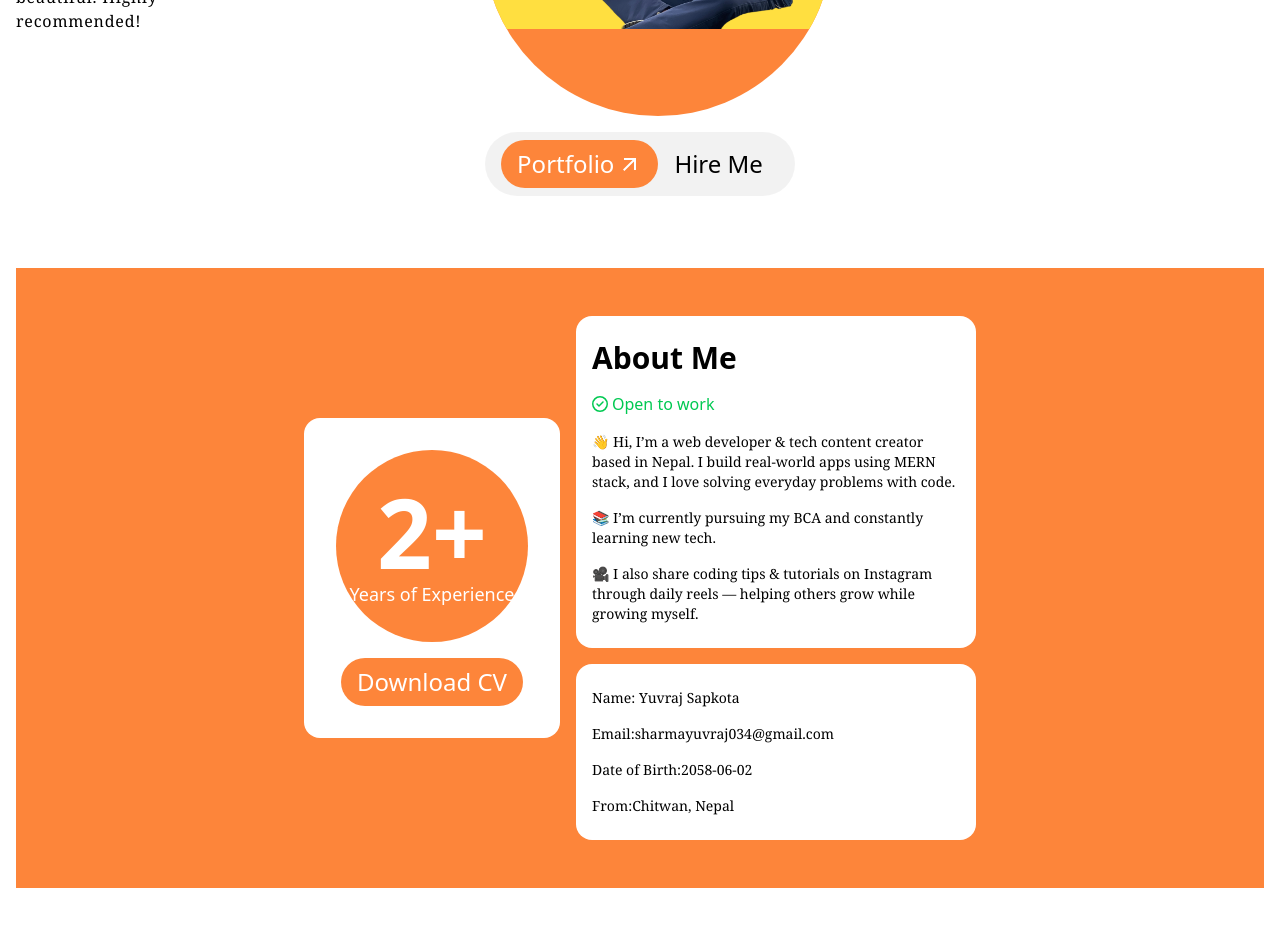
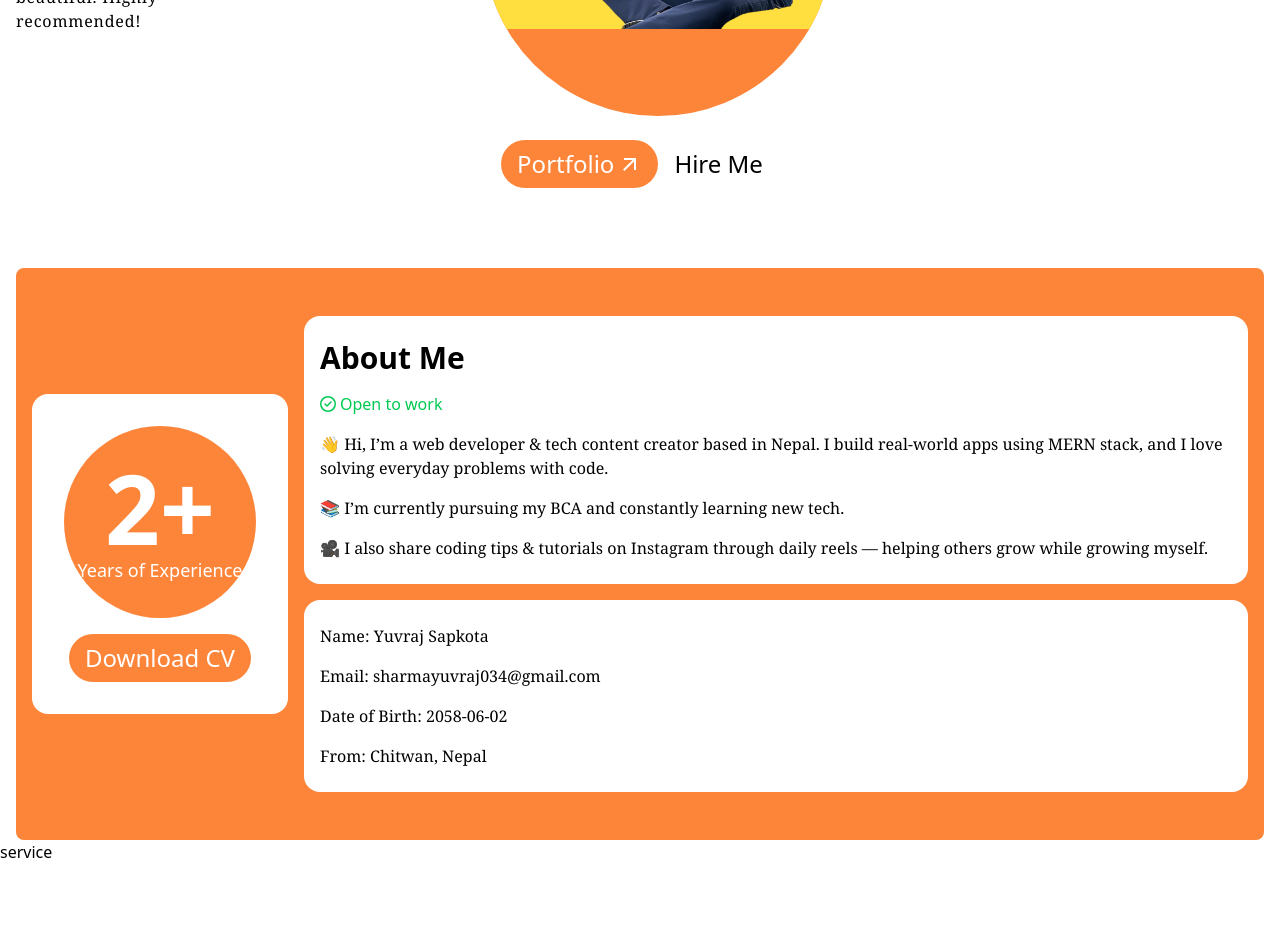
Before and after one commit to yuvraj-sapkota/portfolio, a React (Vite) app in the folder frontend/: page / in a window 1280 px wide. Shown: the part 580-1506 px from the top of the page. Built offline with nearby package versions, Linux system fonts and the light colour scheme.

Commit message:
finishing the about me section

```diff
--- a/frontend/src/App.jsx
+++ b/frontend/src/App.jsx
@@ -1,6 +1,7 @@
 import AboutMe from "./components/AboutMe";
 import HeaderSection from "./components/HeaderSeaction";
 import Navbar from "./components/Navbar";
+import Service from "./components/Service";
 
 const App = () => {
   return (
@@ -8,6 +9,7 @@ const App = () => {
       <Navbar />
       <HeaderSection />
       <AboutMe/>
+      <Service/>
     </>
   );
 };
--- a/frontend/src/components/AboutMe.jsx
+++ b/frontend/src/components/AboutMe.jsx
@@ -3,8 +3,8 @@ import { FaRegCircleCheck } from "react-icons/fa6";
 const AboutMe = () => {
   return (
     <>
-      <div className="max-w-[1300px] mx-auto mt-18 px-4">
-        <div className=" bg-[#FD853A] flex flex-col md:flex-row items-center justify-center gap-4  py-12 px-4">
+      <div className="max-w-[1300px] mx-auto mt-18 px-4 ">
+        <div className=" bg-[#FD853A] rounded-lg flex flex-col md:flex-row items-center justify-center gap-4  py-12 px-4">
           <div className="  bg-white rounded-2xl p-4  md:p-8 flex items-center  flex-col gap-4">
             <div className=" bg-[#FD853A] rounded-full w-48 h-48 flex items-center justify-center text-white flex-col">
               <p className="text-8xl font-extrabold ">2+</p>
@@ -16,38 +16,40 @@ const AboutMe = () => {
               </button>
             </div>
           </div>
-          <div className="   flex flex-col  gap-4 max-w-[400px]">
+          <div className="   flex flex-col  gap-4 ">
             <div className="bg-white rounded-2xl py-6 px-4 flex items-start  flex-col gap-4">
               <h1 className="text-3xl font-bold">About Me</h1>
               <p className="flex items-center justify-start gap-1 text-green-500">
                 <FaRegCircleCheck />
                 Open to work
               </p>
-              <p className="text-sm font-serif text-black">
-              👋 Hi, I’m a web developer & tech content creator based in Nepal. I build real-world apps using MERN stack, and I love solving everyday problems with code.
-
-
+              <p className=" font-serif text-black">
+                👋 Hi, I’m a web developer & tech content creator based in
+                Nepal. I build real-world apps using MERN stack, and I love
+                solving everyday problems with code.
               </p>
-              <p className="text-sm font-serif text-black">
-               📚 I’m currently pursuing my BCA and constantly learning new tech.
-
-
+              <p className=" font-serif text-black">
+                📚 I’m currently pursuing my BCA and constantly learning new
+                tech.
               </p>
-              <p className="text-sm font-serif text-black">🎥 I also share coding tips & tutorials on Instagram through daily reels — helping others grow while growing myself.</p>
+              <p className=" font-serif text-black">
+                🎥 I also share coding tips & tutorials on Instagram through
+                daily reels — helping others grow while growing myself.
+              </p>
             </div>
             <div className="bg-white rounded-2xl   py-6 px-4">
-                <ul className="flex flex-col gap-4 text-sm font-serif text-black">
-                    <li>Name: Yuvraj Sapkota</li>
-                    <li>Email:sharmayuvraj034@gmail.com</li>
-                    <li>Date of Birth:2058-06-02</li>
-                    <li>From:Chitwan, Nepal</li>
-                </ul>
+              <ul className="flex flex-col gap-4  font-serif text-black">
+                <li>Name: Yuvraj Sapkota</li>
+                <li>Email: sharmayuvraj034@gmail.com</li>
+                <li>Date of Birth: 2058-06-02</li>
+                <li>From: Chitwan, Nepal</li>
+              </ul>
             </div>
           </div>
         </div>
       </div>
 
-      <div className="h-96"></div>
+
     </>
   );
 };
--- a/frontend/src/components/HeaderSeaction.jsx
+++ b/frontend/src/components/HeaderSeaction.jsx
@@ -49,7 +49,7 @@ const HeaderSection = () => {
         </div>
 
       </div>
-        <div className="flex items-center justify-center mt-4 py-2 px-4 w-fit mx-auto rounded-full bg-black/5 backdrop-blur-md">
+        <div className="flex flex-col md:flex-row items-center justify-center mt-4 py-2 px-4 w-fit mx-auto ">
           <button className="bg-[#FD853A] rounded-full px-4 py-2 text-white text-2xl font-medium flex items-center justify-center gap-1">Portfolio <MdArrowOutward/> </button>
           <button className="rounded-full px-4 py-2 text-black text-2xl ">Hire Me</button>
         </div>
--- /dev/null
+++ b/frontend/src/components/Service.jsx
@@ -0,0 +1,23 @@
+const Service = () => {
+  return (
+    <>
+      <div>
+        <p>service</p>
+      </div>
+
+
+
+
+
+
+
+
+
+
+
+       <div className="h-96"></div>
+    </>
+  );
+};
+
+export default Service;
```
